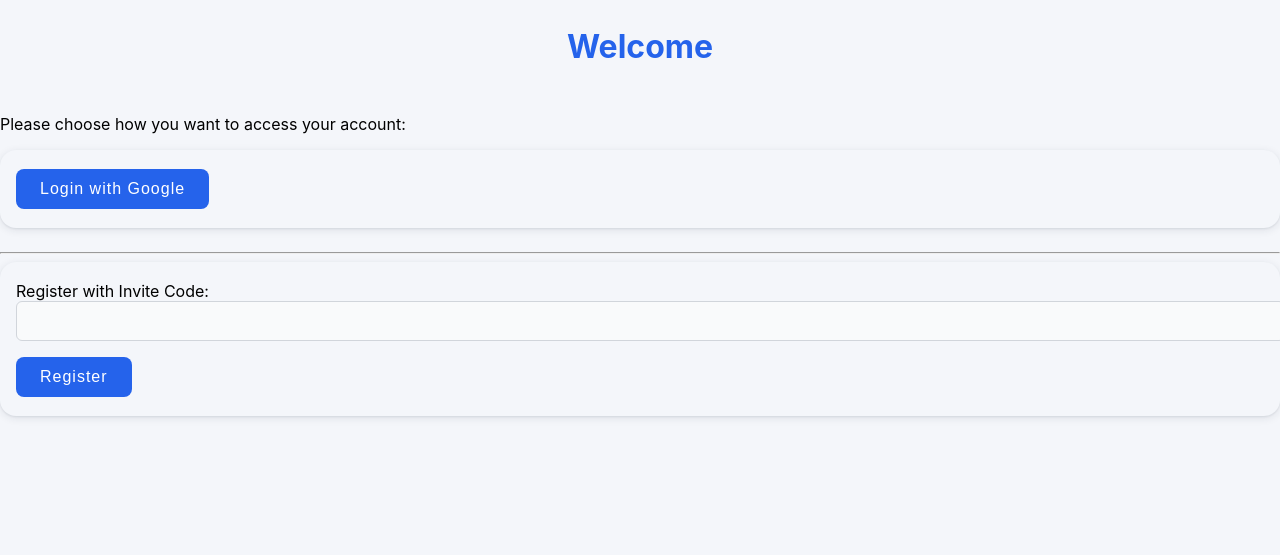
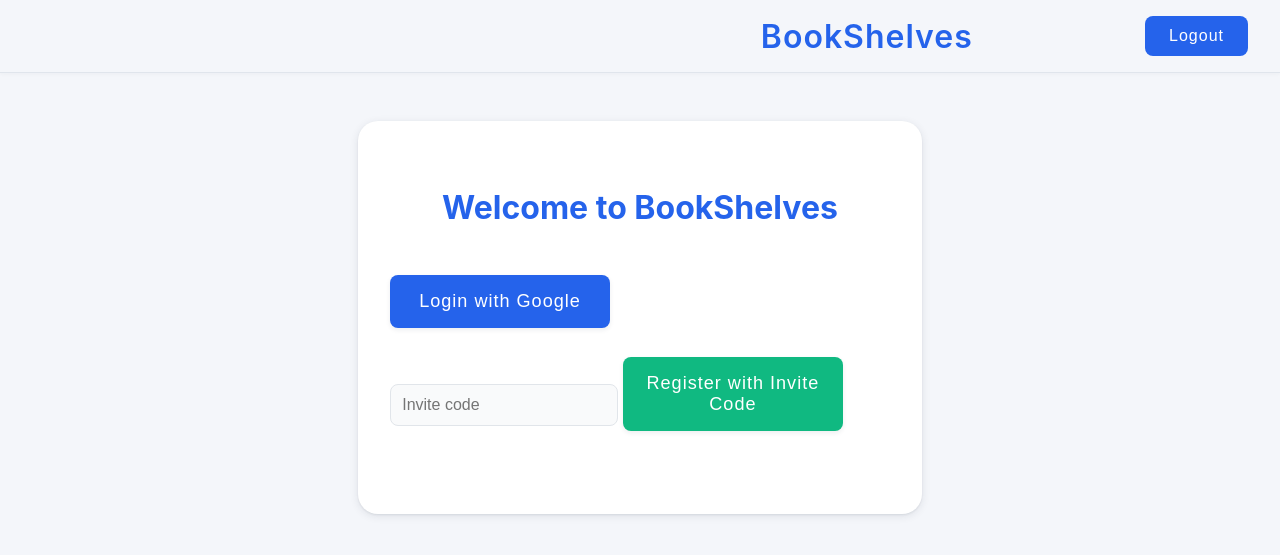
Before and after one commit to Niecke/book_shelves, a Flask app: page / in a window 1280 px wide. Shown: the top 555 px of the page. Run offline with Flask 3, Linux system fonts and the light colour scheme; parts of the project's set-up code (start-up, migrations or seed data) failed here and were passed over.

Commit message:
changing landing page

```diff
--- a/app/app.py
+++ b/app/app.py
@@ -1,23 +1,25 @@
-from flask import (
-    jsonify,
-    redirect,
-    session,
-    render_template,
-)
+from flask import jsonify, redirect, session, render_template, url_for
 import env
 from models import InviteCode
 from decorators import login_required
 from factory import create_app
+from models import User
 
 app = create_app()
 
 
 @app.route("/")
 def home():
-    user = dict(session).get("user", None)
+    user = session.get("user")
+    books = []
     if user:
-        return redirect("/profile")
-    return render_template("index.html")
+        # Fetch the User model from DB (not the session dict!)
+        user_db = User.query.filter_by(email=user["email"]).first()
+        if user_db:
+            books = user_db.books
+        return render_template("index.html", user=user, books=books)
+    else:
+        return render_template("index.html")
 
 
 @app.route("/profile")
--- a/app/templates/index.html
+++ b/app/templates/index.html
@@ -2,24 +2,149 @@
 <html lang="en">
 <head>
     <meta charset="UTF-8">
-    <title>Welcome – Login or Register</title>
+    <title>BookShelves</title>
     <link rel="stylesheet" href="{{ url_for('static', filename='style.css') }}">
+    <style>
+        body { margin: 0; }
+        .app-bar {
+            display: flex;
+            align-items: center;
+            justify-content: space-between;
+            padding: 1em 2em 1em 2em;
+            background: var(--gray-bg, #f4f6fa);
+            border-bottom: 1px solid #e0e5ec;
+            box-shadow: 0 1px 4px rgba(30,41,59,0.04);
+        }
+        .app-title {
+            flex: 1;
+            text-align: center;
+            font-size: 2rem;
+            color: var(--primary, #2563eb);
+            letter-spacing: 1px;
+            font-weight: 600;
+        }
+        .profile-pic-top {
+            width: 48px;
+            height: 48px;
+            border-radius: 50%;
+            object-fit: cover;
+            box-shadow: 0 2px 8px rgba(0,0,0,0.07);
+            border: 2px solid #fff;
+            cursor: pointer;
+            margin-left: auto;
+        }
+        .container {
+            max-width: 500px;
+            margin: 3em auto;
+        }
+        .book-list {
+            margin-top: 2.5em;
+            display: flex;
+            flex-direction: column;
+            gap: 1.3em;
+        }
+        .book-card {
+            background: #fff;
+            box-shadow: 0 1px 7px rgba(30,41,59,0.09), 0 0.5px 2px rgba(30,41,59,0.07);
+            border-radius: 12px;
+            padding: 1.1em 1.4em;
+            text-align: left;
+        }
+        .book-title {
+            font-weight: 600;
+            font-size: 1.16rem;
+            margin-bottom: 0.1em;
+        }
+        .book-meta {
+            color: #718096;
+            font-size: 0.97em;
+            margin-bottom: 0.4em;
+        }
+        .book-desc {
+            font-size: 0.99em;
+            color: #444;
+            margin-top: 0.25em;
+        }
+    </style>
 </head>
 <body>
-    <h2>Welcome</h2>
-    <p>Please choose how you want to access your account:</p>
-    <div class="option">
-        <form action="{{ url_for('auth.login') }}" method="get">
-            <button type="submit">Login with Google</button>
-        </form>
+    <div class="app-bar">
+        <div style="flex:1"></div>
+        <div class="app-title">BookShelves</div>
+        <div>
+            {% if user %}
+            <a href="{{ url_for('profile') }}">
+                <img class="profile-pic-top"
+                     src="{{ user.picture if user.picture else 'https://ui-avatars.com/api/?name=' ~ (user.name or user.email|default('User'))|urlencode }}"
+                     alt="User profile image">
+            </a>
+            {% endif %}
+            <form action="{{ url_for('auth.logout') }}" method="get" style="display: inline;">
+                <button type="submit" title="Logout">
+                    Logout
+                </button>
+            </form>
+        </div>
     </div>
-    <hr>
-    <div class="option">
-        <form action="{{ url_for('registration.register') }}" method="get">
-            <label for="invite_code">Register with Invite Code:</label><br>
-            <input type="text" id="invite_code" name="invite_code" maxlength="16" required>
-            <input type="submit" value="Register">
-        </form>
+    <div class="container">
+        {% if user %}
+            <div class="book-list">
+                <h3 style="margin-bottom:0.5em; text-align:left;">Your Books</h3>
+                {% if books %}
+                    {% for book in books %}
+                        <div class="book-card">
+                            <div class="book-title">{{ book.title }}</div>
+                            <div class="book-meta">
+                                {% if book.authors %}by <span>{{ book.authors|join(', ') }}</span>{% endif %}
+                                &middot; <span>{{ book.language|upper }}</span>
+                                &middot; <span>ISBN: {{ book.isbn }}</span>
+                                &middot; <span>{{ book.genre|capitalize }}</span>
+                            </div>
+                            {% if book.description %}
+                                <div class="book-desc">{{ book.description }}</div>
+                            {% endif %}
+                        </div>
+                    {% endfor %}
+                {% else %}
+                    <p>You have no books yet.</p>
+                {% endif %}
+            </div>
+        {% else %}
+        <h2>Welcome to BookShelves</h2>
+        <div style="margin: 2.5em 0; display: flex; flex-direction: column; align-items: center; gap: 1.2em;">
+            <form action="{{ url_for('auth.login') }}" method="get" style="width: 100%;">
+                <button type="submit" style="
+                    width: 220px;
+                    padding: 0.9em;
+                    border-radius: 8px;
+                    background: var(--primary, #2563eb);
+                    color: #fff;
+                    font-size: 1.13em;
+                    border: none;
+                    cursor: pointer;
+                    box-shadow: 0 2px 5px rgba(30,41,59,0.08);
+                    margin-bottom: 0.5em;
+                    transition: background 0.14s;
+                ">Login with Google</button>
+            </form>
+            <form action="{{ url_for('registration.register') }}" method="get" style="width: 100%;">
+                <input type="text" placeholder="Invite code" name="invite_code" required maxlength="16"
+                       style="margin-bottom:0.5em; width: 204px; padding: 0.7em; border-radius: 8px; border: 1px solid #e1e5ea; font-size: 1em;">
+                <button type="submit" style="
+                    width: 220px;
+                    padding: 0.9em;
+                    border-radius: 8px;
+                    background: #10b981;
+                    color: #fff;
+                    font-size: 1.13em;
+                    border: none;
+                    cursor: pointer;
+                    box-shadow: 0 2px 5px rgba(30,41,59,0.08);
+                    transition: background 0.14s;
+                ">Register with Invite Code</button>
+            </form>
+        </div>
+        {% endif %}
     </div>
 </body>
 </html>
--- a/app/templates/profile.html
+++ b/app/templates/profile.html
@@ -17,8 +17,8 @@
                 <img src="{{ user.picture }}" alt="Profile Picture" style="max-width:120px; border-radius:50%;">
             {% endif %}
         </div>
-        <form action="{{ url_for('book.list_books') }}" method="get">
-            <button type="submit">Books</button>
+        <form action="{{ url_for('home') }}" method="get">
+            <button type="submit">Home</button>
         </form>
         <form action="{{ url_for('auth.logout') }}" method="get">
             <button type="submit">Logout</button>
```
